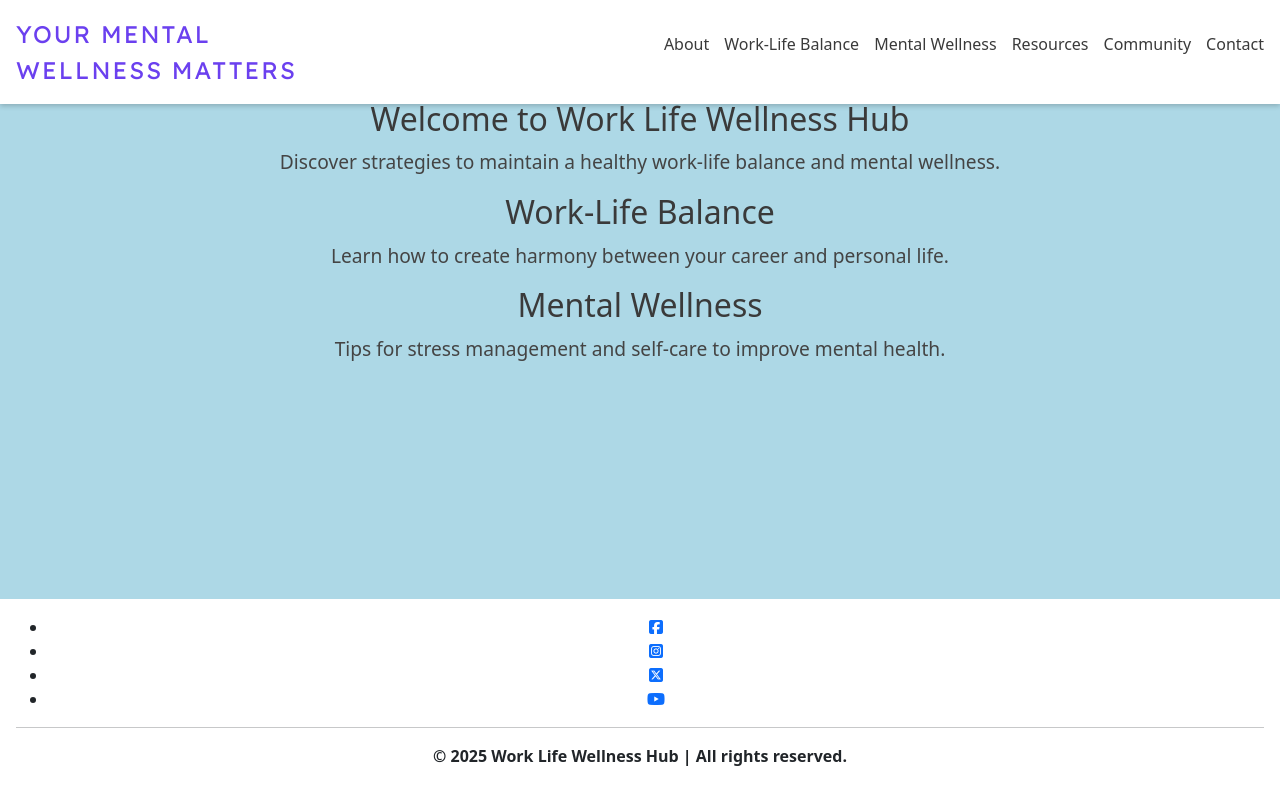
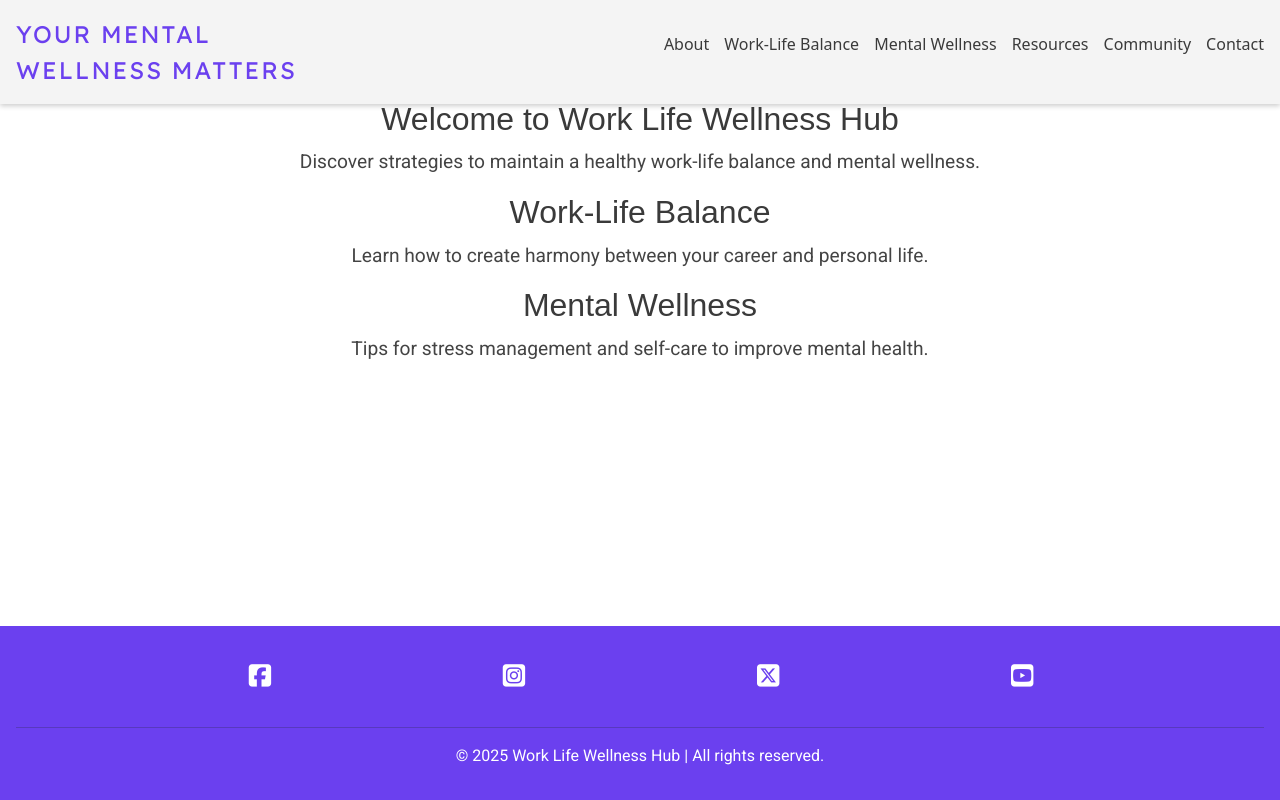
Before and after one commit to samira-hussein/Work-Life-Wellness-Hub, a plain HTML site: page index.html in a window 1280 px wide. Drawn offline with nearby package versions, Linux system fonts and the light colour scheme.

Commit message:
Add different colours to header and footer

```diff
--- a/assets/css/style.css
+++ b/assets/css/style.css
@@ -19,7 +19,7 @@ body {
 
 /* Header */
 header {
-    background-color: #ffffff;
+    background-color: #f4f4f4;
     padding: 1rem;
     position: fixed;
     top: 0;
@@ -109,24 +109,50 @@ main {
     flex: 1;
     margin-top: 80px; /* Adjusted for fixed header */
     padding: 20px;
-    background-color: lightblue;
-    text-align: center;
+    background-color: #ffffff;
+    text-align: center;;
 }
 
 main h2 {
     color: #3a3a3a;
     margin-bottom: 10px;
+    font-family: 'Amrimo', sans-serif;
 }
 
 main p {
     font-size: 1.2rem;
     color: #444;
+    font-family: 'Roboto', sans-serif;
 }
 
+
 /* Footer */
+
+#social-networks {
+    text-align: center;
+    padding: 20px 0;
+    display: flex;
+    justify-content: space-evenly;
+    list-style-type: none;
+}
+
+#social-networks i {
+    font-size: 160%;
+    padding: 5%;
+    color: #ffffff ;
+}
+
+
+
 footer {
-    background-color: #ffffff;
+    background-color: #6b40ef;
     text-align: center;
     padding: 1rem;
     font-weight: bold;
 }
+
+footer p {
+    color: #ffffff;
+    font-family: 'Roboto', sans-serif;
+    font-weight: normal;
+}
--- a/index.html
+++ b/index.html
@@ -64,11 +64,11 @@
 
     <!-- Footer -->
     <footer>
-        <ul>
+        <ul id="social-networks">
             <li><a href="https://www.facebook.com/" target="_blank" rel="noopener" aria-label="Vist our page opens in a new tab"><i class="fa-brands fa-square-facebook"></i></a></li>
             <li><a href="https://www.instagram.com/accounts/login/?hl=en" target="_blank" rel="noopener" aria-label="Visit our page opens in a newtab"><i class="fa-brands fa-square-instagram"></i></a></li>
             <li><a href="https://x.com/?lang=en" target="_blank" rel="noopener" aria-label="Vist our page opens in a new tab"><i class="fa-brands fa-square-x-twitter"></i></a></li>
-            <li><a href="https://www.youtube.com/" target="_blank" rel="noopener" aria-label="Vist our page oepns in a new tab"><i class="fa-brands fa-youtube"></i></a></li>
+            <li><a href="https://www.youtube.com/" target="_blank" rel="noopener" aria-label="Vist our page oepns in a new tab"><i class="fa-brands fa-square-youtube"></i></a></li>
         </ul>
         <hr>
         <p>&copy; 2025 Work Life Wellness Hub | All rights reserved.</p>
```
